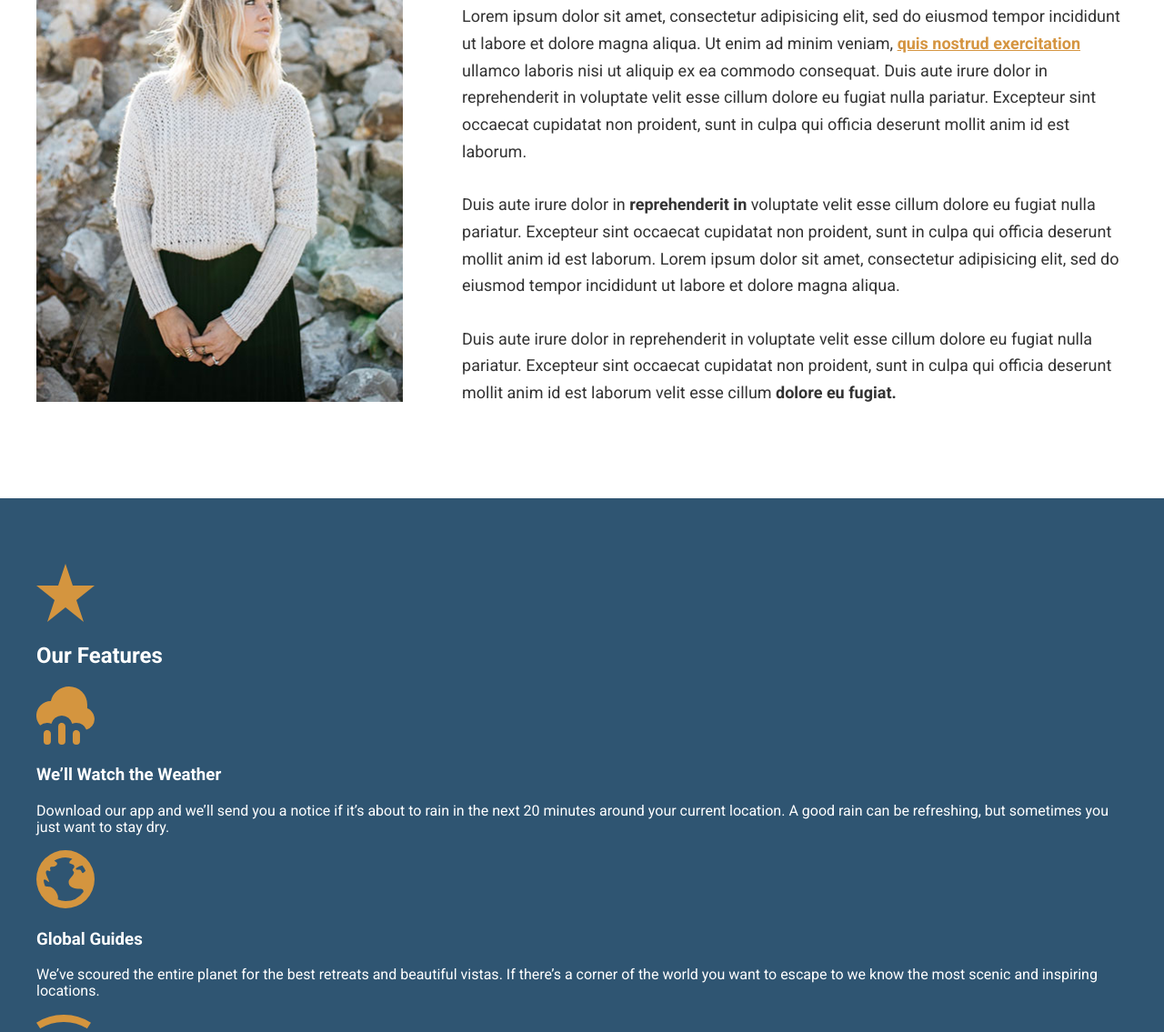
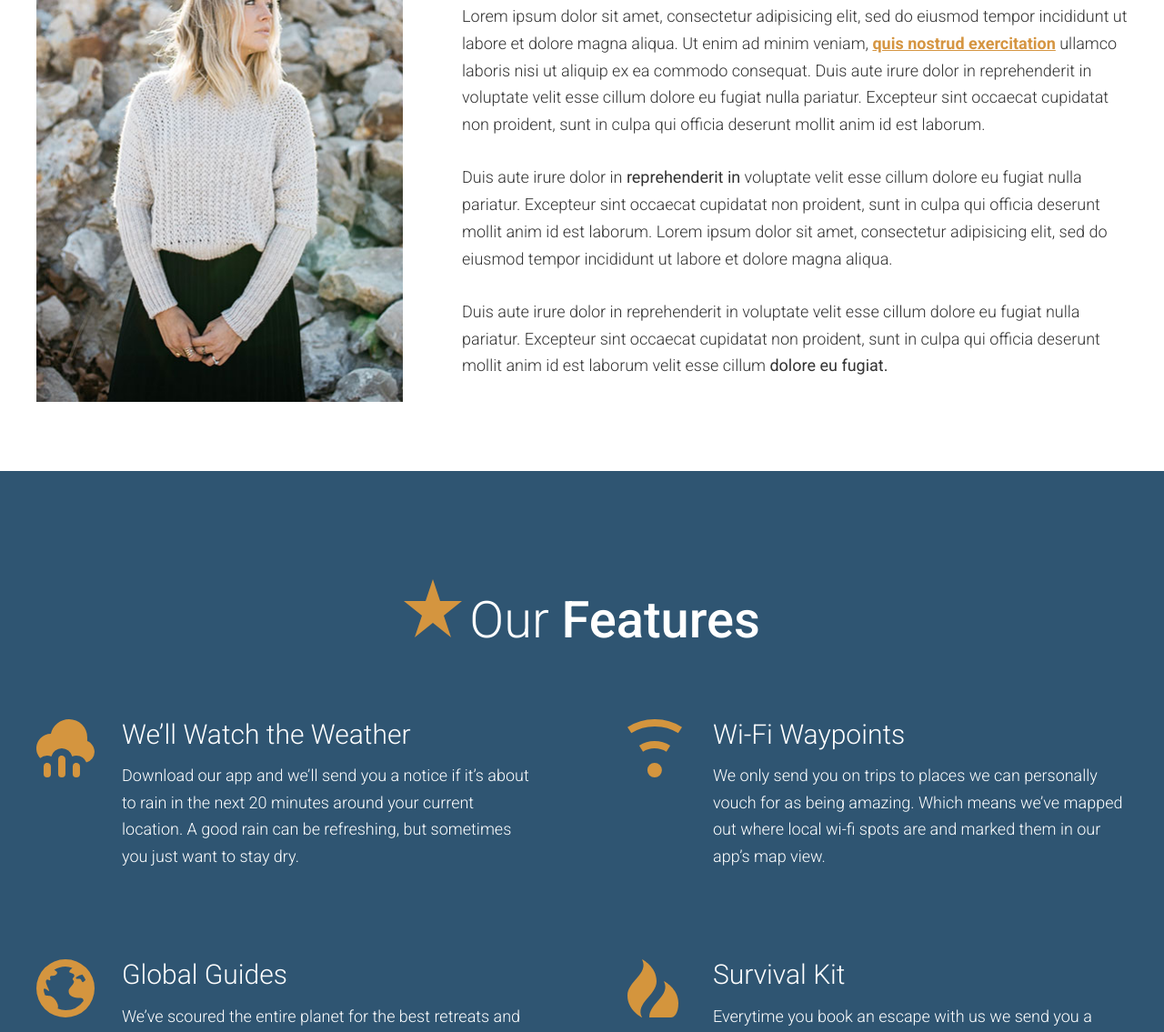
Before and after one commit to banksashleym/travel-site, a website: page app/index.html in a window 1280 px wide. Shown: the part 1665-2800 px from the top of the page at 91% size. Drawn offline with nearby package versions, Linux system fonts and the light colour scheme.

Commit message:
Completed the Our Features section

```diff
--- /dev/null
+++ b/app/assets/styles/modules/_feature-item.css
@@ -0,0 +1,32 @@
+.feature-item {
+  position: relative;
+  padding-bottom: 2.5rem;
+
+  @mixin atSmall {
+      padding-left: 94px;
+  }
+
+  &__icon {
+    display: block;
+    margin: 0 auto;
+
+    @mixin atSmall {
+    position: absolute;
+    left: 0;
+    }
+  }
+
+  &__title {
+    font-size: 1.6rem;
+    font-weight: 300;
+    margin-top: .7em;
+    margin-bottom: .8rem;
+    text-align: center;
+
+    @mixin atSmall {
+      text-align: left;
+      margin-top: 1em;
+      font-size: 1.875rem;
+    }
+  }
+}
--- a/app/assets/styles/modules/_generic-content-container.css
+++ b/app/assets/styles/modules/_generic-content-container.css
@@ -1,7 +1,8 @@
 .generic-content-container {
   p {
+    font-weight: 300;
     line-height: 1.65;
-    margin: 1.8rem 0;
+    margin: 0 0 1.8rem 0;
     @mixin atSmall {
       font-size: 1.125rem;
     }
--- a/app/assets/styles/modules/_row.css
+++ b/app/assets/styles/modules/_row.css
@@ -6,8 +6,16 @@
     margin-right: -65px;
   }
 
+  &--gutters-large {
+    margin-right: -100px;
+  }
+
   &--gutters > div {
     padding-right: 65px;
+  }
+
+  &--gutters-large > div {
+    padding-right: 100px;
   }
 
   &__b-margin-until-medium {
@@ -28,6 +36,11 @@
       width: 37%;
     }
 
+    &__medium-6 {
+      float: left;
+      width: 50%;
+    }
+
     &__medium-8 {
       float: left;
       width: 66.66%;
--- /dev/null
+++ b/app/assets/styles/modules/_section-title.css
@@ -0,0 +1,27 @@
+.section-title {
+  font-size: 2.55rem;
+  font-weight: 300;
+  text-align: center;
+
+  @mixin atSmall {
+    font-size: 3.5rem;
+  }
+
+  strong {
+    font-weight: 500;
+  }
+
+  &__icon {
+    display: block;
+    margin-left: auto;
+    margin-right: auto;
+    margin-bottom: .6rem;
+
+    @mixin atSmall {
+      margin-right: .5rem;
+      margin-left: 0;
+      margin-bottom: 0;
+      display: inline-block;
+    }
+  }
+}
--- a/app/assets/styles/styles.css
+++ b/app/assets/styles/styles.css
@@ -9,3 +9,5 @@
 @import "modules/_headline";
 @import "modules/_row";
 @import "modules/_generic-content-container";
+@import "modules/_section-title";
+@import "modules/_feature-item";
--- a/app/index.html
+++ b/app/index.html
@@ -28,7 +28,7 @@
 
     <picture>
       <source srcset="assets/images/hero--large.jpg 1920w, assets/images/hero--large-hi-dpi.jpg 3840w" media="(min-width: 1380px)">
-      <source srcset="assets/images/hero--medium-i.jpg 1380w, assets/images/hero--medium-hi-dpi.jpg 2760w" media="(min-width: 990px)">
+      <source srcset="assets/images/hero--medium.jpg 1380w, assets/images/hero--medium-hi-dpi.jpg 2760w" media="(min-width: 990px)">
       <source srcset="assets/images/hero--small.jpg 990w, assets/images/hero--small-hi-dpi.jpg 1980w" media="(min-width: 640px)">
       <img srcset="assets/images/hero--smaller.jpg 640w, assets/images/hero--smaller-hi-dpi.jpg 1280w" alt="Coastal view of ocean and mountains" class="large-hero__image">
     </picture>
@@ -74,24 +74,38 @@
 
   <div id="features" class="page-section page-section--blue">
     <div class="wrapper">
-      <img src="assets/images/icons/star.svg">
-      <h2>Our Features</h2>
 
-      <img src="assets/images/icons/rain.svg">
-      <h3>We&rsquo;ll Watch the Weather</h3>
-      <p>Download our app and we&rsquo;ll send you a notice if it&rsquo;s about to rain in the next 20 minutes around your current location. A good rain can be refreshing, but sometimes you just want to stay dry.</p>
+      <h2 class="section-title"><img class="section-title__icon" src="assets/images/icons/star.svg">Our <strong>Features</strong></h2>
 
-      <img src="assets/images/icons/globe.svg">
-      <h3>Global Guides</h3>
-      <p>We&rsquo;ve scoured the entire planet for the best retreats and beautiful vistas. If there&rsquo;s a corner of the world you want to escape to we know the most scenic and inspiring locations.</p>
+      <div class="row row--gutters-large generic-content-container">
+        <div class="row__medium-6">
+          <div class="feature-item">
+            <img class="feature-item__icon" src="assets/images/icons/rain.svg">
+            <h3 class="feature-item__title">We&rsquo;ll Watch the Weather</h3>
+            <p>Download our app and we&rsquo;ll send you a notice if it&rsquo;s about to rain in the next 20 minutes around your current location. A good rain can be refreshing, but sometimes you just want to stay dry.</p>
+          </div>
 
-      <img src="assets/images/icons/wifi.svg">
-      <h3>Wi-Fi Waypoints</h3>
-      <p>We only send you on trips to places we can personally vouch for as being amazing. Which means we&rsquo;ve mapped out where local wi-fi spots are and marked them in our app&rsquo;s map view.</p>
+          <div class="feature-item">
+            <img class="feature-item__icon" src="assets/images/icons/globe.svg">
+            <h3 class="feature-item__title">Global Guides</h3>
+            <p>We&rsquo;ve scoured the entire planet for the best retreats and beautiful vistas. If there&rsquo;s a corner of the world you want to escape to we know the most scenic and inspiring locations.</p>
+          </div>
 
-      <img src="assets/images/icons/fire.svg">
-      <h3>Survival Kit</h3>
-      <p>Everytime you book an escape with us we send you a survival kit with the finest materials. The kit will allow you to setup a tent, start a fire, scratch your own back and lower your taxes.</p>
+        </div>
+        <div class="row__medium-6">
+          <div class="feature-item">
+            <img class="feature-item__icon" src="assets/images/icons/wifi.svg">
+            <h3 class="feature-item__title">Wi-Fi Waypoints</h3>
+            <p>We only send you on trips to places we can personally vouch for as being amazing. Which means we&rsquo;ve mapped out where local wi-fi spots are and marked them in our app&rsquo;s map view.</p>
+          </div>
+
+          <div class="feature-item">
+            <img class="feature-item__icon" src="assets/images/icons/fire.svg">
+            <h3 class="feature-item__title">Survival Kit</h3>
+            <p>Everytime you book an escape with us we send you a survival kit with the finest materials. The kit will allow you to setup a tent, start a fire, scratch your own back and lower your taxes.</p>
+          </div>
+        </div>
+      </div>
     </div>
   </div>
 
--- a/app/temp/styles/styles.css
+++ b/app/temp/styles/styles.css
@@ -173,8 +173,14 @@ a {
 .row--gutters {
   margin-right: -65px;
 }
+.row--gutters-large {
+  margin-right: -100px;
+}
 .row--gutters > div {
   padding-right: 65px;
+}
+.row--gutters-large > div {
+  padding-right: 100px;
 }
 .row__b-margin-until-medium {
   margin-bottom: 1rem;
@@ -190,6 +196,10 @@ a {
   .row__medium-4--larger{
     width: 37%;
   }
+  .row__medium-6{
+    float: left;
+    width: 50%;
+  }
   .row__medium-8{
     float: left;
     width: 66.66%;
@@ -199,8 +209,9 @@ a {
   }
 }
 .generic-content-container p {
+  font-weight: 300;
   line-height: 1.65;
-  margin: 1.8rem 0;
+  margin: 0 0 1.8rem 0;
 }
 @media (min-width: 530px){
   .generic-content-container p{
@@ -210,3 +221,63 @@ a {
 .generic-content-container p a {
   font-weight: 700;
 }
+.section-title {
+  font-size: 2.55rem;
+  font-weight: 300;
+  text-align: center;
+}
+@media (min-width: 530px){
+  .section-title{
+    font-size: 3.5rem;
+  }
+}
+.section-title strong {
+  font-weight: 500;
+}
+.section-title__icon {
+  display: block;
+  margin-left: auto;
+  margin-right: auto;
+  margin-bottom: .6rem;
+}
+@media (min-width: 530px){
+  .section-title__icon{
+    margin-right: .5rem;
+    margin-left: 0;
+    margin-bottom: 0;
+    display: inline-block;
+  }
+}
+.feature-item {
+  position: relative;
+  padding-bottom: 2.5rem;
+}
+@media (min-width: 530px){
+  .feature-item{
+    padding-left: 94px;
+  }
+}
+.feature-item__icon {
+  display: block;
+  margin: 0 auto;
+}
+@media (min-width: 530px){
+  .feature-item__icon{
+    position: absolute;
+    left: 0;
+  }
+}
+.feature-item__title {
+  font-size: 1.6rem;
+  font-weight: 300;
+  margin-top: .7em;
+  margin-bottom: .8rem;
+  text-align: center;
+}
+@media (min-width: 530px){
+  .feature-item__title{
+    text-align: left;
+    margin-top: 1em;
+    font-size: 1.875rem;
+  }
+}
```
